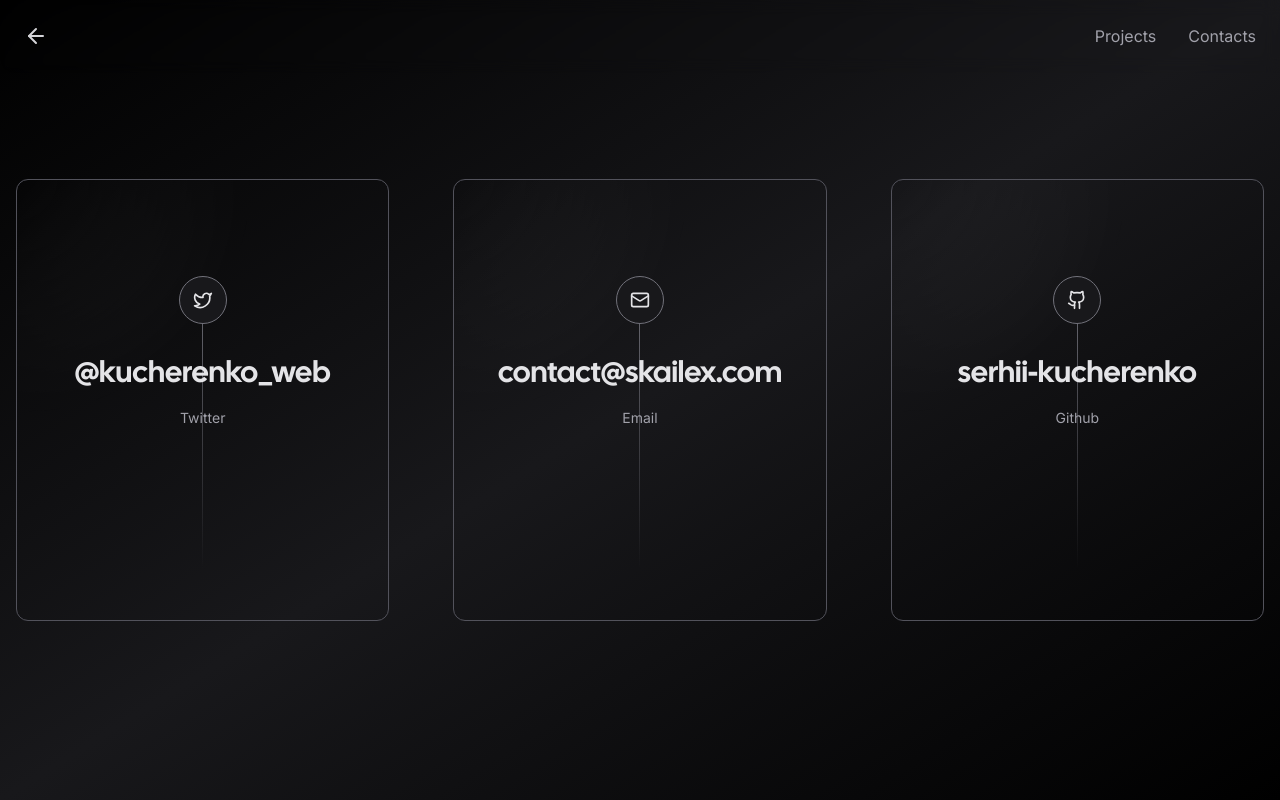
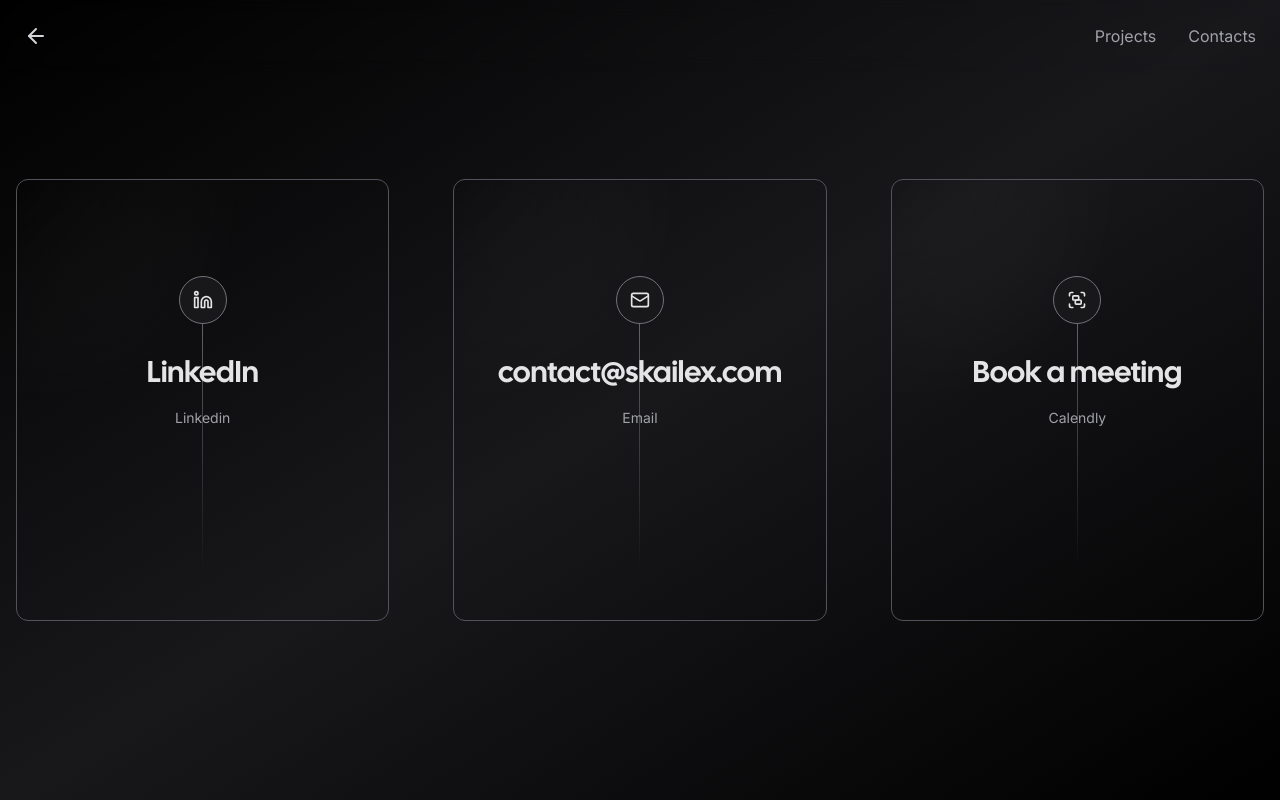
Before and after one commit to serhii-kucherenko/skailex, a Next.js app: page /contacts in a window 1280 px wide. Built offline with nearby package versions, Linux system fonts and the light colour scheme; no server answers; what tailwindcss-debug-screens would draw is missing.

Commit message:
Update socials

```diff
--- a/app/contacts/page.tsx
+++ b/app/contacts/page.tsx
@@ -1,15 +1,15 @@
 "use client";
-import { Github, Mail, Twitter } from "lucide-react";
+import { Group, Mail, Linkedin } from "lucide-react";
 import Link from "next/link";
 import { Navigation } from "../components/nav";
 import { Card } from "../components/card";
 
 const socials = [
   {
-    icon: <Twitter size={20} />,
-    href: "https://twitter.com/kucherenko_web",
-    label: "Twitter",
-    handle: "@kucherenko_web",
+    icon: <Linkedin size={20} />,
+    href: "https://www.linkedin.com/company/skailex",
+    label: "Linkedin",
+    handle: "LinkedIn",
   },
   {
     icon: <Mail size={20} />,
@@ -18,10 +18,10 @@
     handle: "contact@skailex.com",
   },
   {
-    icon: <Github size={20} />,
-    href: "https://github.com/serhii-kucherenko",
-    label: "Github",
-    handle: "serhii-kucherenko",
+    icon: <Group size={20} />,
+    href: "https://calendly.com/serhii-kucherenko/30-min-meeting",
+    label: "Calendly",
+    handle: "Book a meeting",
   },
 ];
 
--- a/app/page.tsx
+++ b/app/page.tsx
@@ -42,10 +42,10 @@
 
         <Link
           target="_blank"
-          href="mailto:contact@skailex.com"
+          href="https://calendly.com/serhii-kucherenko/30-min-meeting"
           className="text-xl underline duration-500 text-zinc-500 hover:text-zinc-300 animate-subtitle"
         >
-          Contact Us
+          Contact Now
         </Link>
       </div>
     </div>
```
